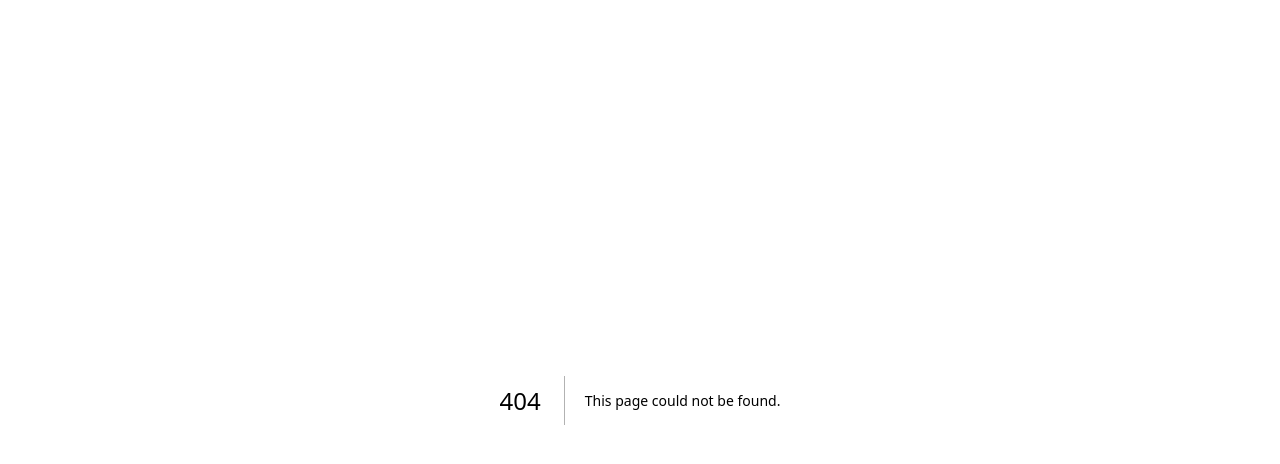
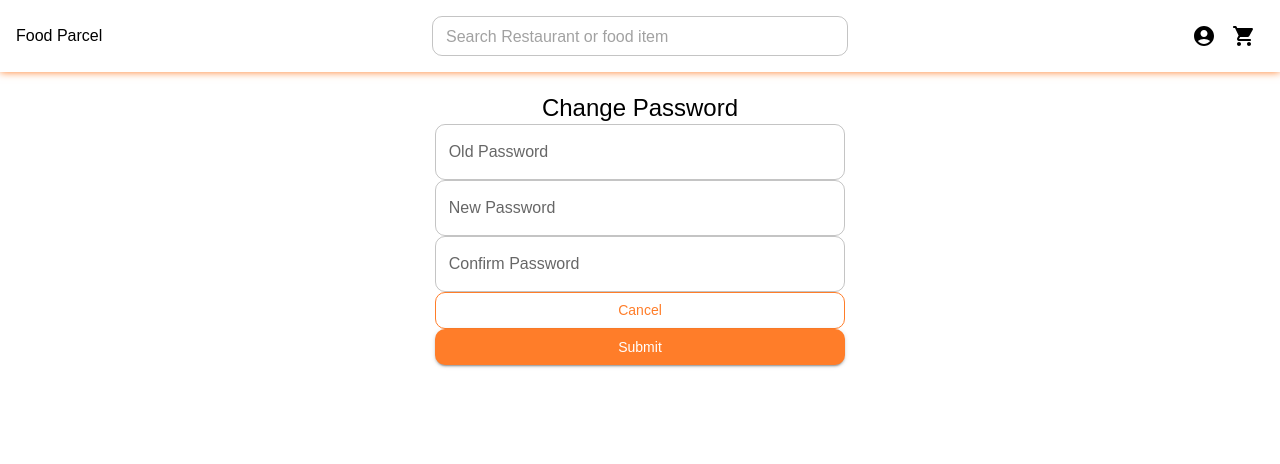
Before and after one commit to Satyaveerjaligama/food-parcel-frontend, a Next.js app: page /food-parcel/my-account/change-password in a window 1280 px wide. Before the commit this address had no page. Shown: the top 464 px of the page. Built offline with nearby package versions, Linux system fonts and the light colour scheme; a web font is replaced by a local one.

Commit message:
API integration of delete and change password apis

```diff
--- /dev/null
+++ b/app/my-account/change-password/page.tsx
@@ -0,0 +1,110 @@
+/* eslint-disable @typescript-eslint/no-explicit-any */
+'use client';
+import Button from '@/components/Button';
+import Layout from '@/components/Layout';
+import TextField from '@/components/TextField';
+import { updateChangePasswordDetails } from '@/store/slices/centralDataSlice';
+import { AppDispatch, RootState } from '@/store/store';
+import changePassword from '@/thunks/changePasswordThunk';
+import { ChangePasswordDetails } from '@/utilities/constants';
+import changePasswordSchema from '@/utilities/validations/changePasswordSchema';
+import { Box, Typography } from '@mui/material';
+import { useRouter } from 'next/navigation';
+import { useState } from 'react';
+import { useDispatch, useSelector } from 'react-redux';
+
+interface Errors {
+  oldPassword: string;
+  newPassword: string;
+  confirmPassword: string;
+}
+
+const errorsInitialState : Errors = {
+  oldPassword: '',
+  newPassword: '',
+  confirmPassword: '',
+};
+
+const ChangePassword = () => {
+  const dispatch = useDispatch<AppDispatch>();
+  const router = useRouter();
+  const [errors, setErrors] = useState<Errors>(errorsInitialState);
+  const changePasswordDetails: ChangePasswordDetails = useSelector((state: RootState) => state.centralDataSlice.changePasswordDetails);
+
+  const onChangeHandler = (event: any, key : string) => {
+    dispatch(updateChangePasswordDetails({...changePasswordDetails, [key]: event?.target?.value}));
+  };
+
+  const onSubmit = async() => {
+    const isValid = await changePasswordSchema.isValid(changePasswordDetails);
+    if(isValid) {
+      setErrors(errorsInitialState);
+      dispatch(changePassword(router));
+    } else {
+      try {
+        await changePasswordSchema.validate(changePasswordDetails, {abortEarly: false});
+      } catch(err: any) {
+        const formattedErrors: Errors = {...errorsInitialState};
+        err.inner.forEach((err: any)=>{
+          formattedErrors[err.path as keyof Errors] = err.message;
+        });
+        setErrors(formattedErrors);
+      }
+    }
+  };
+
+  const onCancel = () => {
+    router.back();
+  };
+
+  return (
+    <Layout>
+      <Box className='flex flex-col w-1/3 mx-auto h-screen'>
+        <Typography variant='h5' className='text-center'>
+          Change Password
+        </Typography>
+        <TextField
+          label='Old Password'
+          type='password'
+          className='mt-4'
+          value={changePasswordDetails.oldPassword}
+          onChange={(e)=>onChangeHandler(e, 'oldPassword')}
+          helperText={errors.oldPassword}
+          error={Boolean(errors.oldPassword)}
+        />
+        <TextField
+          label='New Password'
+          type='password'
+          className='mt-4'
+          value={changePasswordDetails.newPassword}
+          onChange={(e)=>onChangeHandler(e, 'newPassword')}
+          helperText={errors.newPassword}
+          error={Boolean(errors.newPassword)}
+        />
+        <TextField
+          label='Confirm Password'
+          type='password'
+          className='mt-4'
+          value={changePasswordDetails.confirmPassword}
+          onChange={(e)=>onChangeHandler(e, 'confirmPassword')}
+          helperText={errors.confirmPassword}
+          error={Boolean(errors.confirmPassword)}
+        />
+        <Button
+          label='Cancel'
+          variant='outlined'
+          className='mt-4'
+          onClick={onCancel}
+        />
+        <Button
+          label='Submit'
+          variant='contained'
+          className='mt-4'
+          onClick={onSubmit}
+        />
+      </Box>
+    </Layout>
+  );
+};
+
+export default ChangePassword;
--- a/app/my-account/page.tsx
+++ b/app/my-account/page.tsx
@@ -2,7 +2,7 @@
 'use client';
 import Button from '@/components/Button';
 import Layout from '@/components/Layout';
-import { Avatar, Badge, Card, Grid, Typography } from '@mui/material';
+import { Avatar, Badge, Card, CardActionArea, Grid, Typography } from '@mui/material';
 import DeleteRoundedIcon from '@mui/icons-material/DeleteRounded';
 import LogoutRoundedIcon from '@mui/icons-material/LogoutRounded';
 import { useRouter } from 'next/navigation';
@@ -14,6 +14,7 @@ import { AppDispatch, RootState } from '@/store/store';
 import { fileUpload } from '@/thunks/fileUploadThunk';
 import Image from 'next/image';
 import { updateIdForFileUpload } from '@/store/slices/utilitySlice';
+import deleteApi from '@/thunks/deleteThunk';
 
 const MyAccount = () => {
   const router = useRouter();
@@ -56,6 +57,14 @@ const MyAccount = () => {
     router.push('login');
   };
 
+  const deleteAccount = () => {
+    dispatch(deleteApi({type: userType, id: userId, router }));
+  };
+
+  const navigate = (route: string) => {
+    router.push(`my-account/${route}`);
+  };
+
   return (
     <Layout>
       <Grid container columnSpacing={2} rowSpacing={2} className='my-5 w-2/4 mx-auto'>
@@ -88,17 +97,21 @@ const MyAccount = () => {
           </Card>
         </Grid>
         <Grid item xs={12} md={6}>
-          <Card className='p-4'>
-            <Typography>
+          <Card>
+            <CardActionArea onClick={()=>navigate('/change-password')}>
+              <Typography className='p-4'>
                 Change password
-            </Typography>
+              </Typography>
+            </CardActionArea>
           </Card>
         </Grid>
         <Grid item xs={12} md={6}>
-          <Card className='p-4'>
-            <Typography>
+          <Card>
+            <CardActionArea onClick={()=>navigate('/update-details')}>
+              <Typography className='p-4'>
                 Update account details
-            </Typography>
+              </Typography>
+            </CardActionArea>
           </Card>
         </Grid>
         <Grid item xs={12} md={6}></Grid>
@@ -109,6 +122,7 @@ const MyAccount = () => {
             variant='contained'
             fullWidth
             color='error'
+            onClick={deleteAccount}
           />
         </Grid>
         <Grid item xs={12} md={6}>
--- a/next.config.mjs
+++ b/next.config.mjs
@@ -10,6 +10,8 @@ const nextConfig = {
     GET_MENU_ITEMS: process.env.GET_MENU_ITEMS,
     MENU_ITEM: process.env.MENU_ITEM,
     FILE_UPLOAD: process.env.FILE_UPLOAD,
+    DELETE: process.env.DELETE,
+    CHANGE_PASSWORD: process.env.CHANGE_PASSWORD,
   },
   basePath: '/food-parcel'
 };
--- a/store/slices/centralDataSlice.ts
+++ b/store/slices/centralDataSlice.ts
@@ -6,6 +6,7 @@ import {
   RestaurantDetails,
   DeliveryAgentDetails,
   UserDetails,
+  ChangePasswordDetails,
 } from '@/utilities/constants';
 import { createSlice } from '@reduxjs/toolkit';
 
@@ -16,9 +17,10 @@ interface CentralSliceInitialState {
   restaurantDetails: RestaurantDetails;
   deliveryAgentDetails: DeliveryAgentDetails;
   userDetails: UserDetails;
+  changePasswordDetails: ChangePasswordDetails;
 }
 
-const initialState: CentralSliceInitialState = {
+export const initialState: CentralSliceInitialState = {
   userType: USER_TYPES.customer,
   credentials: {
     emailId: '',
@@ -61,6 +63,11 @@ const initialState: CentralSliceInitialState = {
     name: '',
     userId: '',
     pincode: ''
+  },
+  changePasswordDetails: {
+    oldPassword: '',
+    newPassword: '',
+    confirmPassword: '',
   }
 };
 
@@ -85,6 +92,9 @@ const centralSlice = createSlice({
     },
     updateUserDetails: (state, action) => {
       state.userDetails = action.payload;
+    },
+    updateChangePasswordDetails: (state, action) => {
+      state.changePasswordDetails = action.payload;
     }
   },
 });
@@ -97,5 +107,6 @@ export const {
   updateCustomerDetails,
   updateRestaurantDetails,
   updateDeliveryAgentDetails,
-  updateUserDetails
+  updateUserDetails,
+  updateChangePasswordDetails,
 } = centralSlice.actions;
--- a/store/slices/restaurantDataSlice.ts
+++ b/store/slices/restaurantDataSlice.ts
@@ -8,7 +8,6 @@ interface InitialState {
 
 export const restaurantDataInitialState: InitialState = {
   menuItem: {
-    itemId: '',
     name: '',
     price: 0,
     isVeg: false,
@@ -17,7 +16,6 @@ export const restaurantDataInitialState: InitialState = {
     category: '',
     mainIngredients: '',
     rating: 0,
-    image: '',
   },
   menuItemsList: [{
     itemId: '',
--- /dev/null
+++ b/thunks/changePasswordThunk.ts
@@ -0,0 +1,49 @@
+/* eslint-disable @typescript-eslint/no-explicit-any */
+import { updateChangePasswordDetails } from '@/store/slices/centralDataSlice';
+import { openSnackbar } from '@/store/slices/utilitySlice';
+import { RootState } from '@/store/store';
+import { SNACKBAR_MESSAGES, SNACKBAR_STATUS } from '@/utilities/constants';
+import { createAsyncThunk } from '@reduxjs/toolkit';
+import axios from 'axios';
+import { AppRouterInstance } from 'next/dist/shared/lib/app-router-context.shared-runtime';
+import { initialState as centralDataInitialState } from '@/store/slices/centralDataSlice';
+
+const changePassword = createAsyncThunk('changePassword', async(router: AppRouterInstance,thunkAPI: any) => {
+  const getState: RootState = thunkAPI.getState();
+  const userId = getState.centralDataSlice.userDetails.userId;
+  const {oldPassword, newPassword} = getState.centralDataSlice.changePasswordDetails;
+  const userType = getState.centralDataSlice.userType;
+
+  const requestConfig = {
+    method: 'PATCH',
+    url: `${process.env.API_BASE_URL}/${process.env.CHANGE_PASSWORD}`,
+    data: {
+      userId,
+      oldPassword,
+      newPassword,
+      type: userType
+    }
+  };
+
+  try {
+    const response = await axios(requestConfig);
+    if(response.status === 200) {
+      thunkAPI.dispatch(openSnackbar({
+        open: true,
+        message: SNACKBAR_MESSAGES.passwordChangeSuccess,
+        status: SNACKBAR_STATUS.success
+      }));
+      router.push('/my-account');
+      thunkAPI.dispatch(updateChangePasswordDetails(centralDataInitialState.changePasswordDetails));
+    }
+  } catch(err: any) {
+    console.log(err);
+    thunkAPI.dispatch(openSnackbar({
+      open: true,
+      message: err.response?.data?.message ?? SNACKBAR_MESSAGES.passwordChangeFailed,
+      status: SNACKBAR_STATUS.error
+    }));
+  }
+});
+
+export default changePassword;
--- /dev/null
+++ b/thunks/deleteThunk.ts
@@ -0,0 +1,39 @@
+/* eslint-disable @typescript-eslint/no-explicit-any */
+import { openSnackbar } from '@/store/slices/utilitySlice';
+import { SNACKBAR_MESSAGES, SNACKBAR_STATUS } from '@/utilities/constants';
+import { createAsyncThunk } from '@reduxjs/toolkit';
+import axios from 'axios';
+import { AppRouterInstance } from 'next/dist/shared/lib/app-router-context.shared-runtime';
+
+interface DeleteApiParams {
+    type: string;
+    id: string;
+    router: AppRouterInstance;
+}
+
+const deleteApi = createAsyncThunk('deleteApi', async(params: DeleteApiParams,thunkAPI: any) => {
+  const {type, id, router} = params;
+
+  const requestConfig = {
+    method: 'PATCH',
+    url: `${process.env.API_BASE_URL}/${process.env.DELETE}/${type}/${id}`
+  };
+
+  try{
+    await axios(requestConfig);
+    thunkAPI.dispatch(openSnackbar({
+      open: true,
+      message: SNACKBAR_MESSAGES.deletionSuccess,
+      status: SNACKBAR_STATUS.success
+    }));
+    router.push('/login');
+  } catch(err) {
+    thunkAPI.dispatch(openSnackbar({
+      open: true,
+      message: SNACKBAR_MESSAGES.deletionFailed,
+      status: SNACKBAR_STATUS.error
+    }));
+  }
+});
+
+export default deleteApi;
--- a/utilities/constants.ts
+++ b/utilities/constants.ts
@@ -53,6 +53,12 @@ export interface UserDetails {
   pincode: string;
 }
 
+export interface ChangePasswordDetails {
+  oldPassword: string;
+  newPassword: string;
+  confirmPassword: string;
+}
+
 export interface MenuItem {
   itemId?: string;
   name: string;
@@ -95,6 +101,10 @@ export const SNACKBAR_MESSAGES = {
   menuItemDeleted: 'Item deleted successfully',
   fileUploadSuccess: 'File uploaded successfully',
   fileUploadFailed: 'Failed to upload the file',
+  deletionSuccess: 'Deleted successfully',
+  deletionFailed: 'Deletion failed',
+  passwordChangeSuccess: 'Password changed successfully',
+  passwordChangeFailed: 'Failed to change the password',
 };
 
 export const PROMISE_STATUS = {
--- /dev/null
+++ b/utilities/validations/changePasswordSchema.ts
@@ -0,0 +1,9 @@
+import * as yup from 'yup';
+
+const changePasswordSchema = yup.object().shape({
+  oldPassword: yup.string().min(6, 'Password must be 6 characters').required('Enter old password'),
+  newPassword: yup.string().min(6, 'Password must be 6 characters').required('Enter new password'),
+  confirmPassword: yup.string().oneOf([yup.ref('newPassword')], 'Passwords mismatch'),
+});
+
+export default changePasswordSchema;
```
Also changed, not shown: 1 other file (tests, documents, lock files or other folders).
